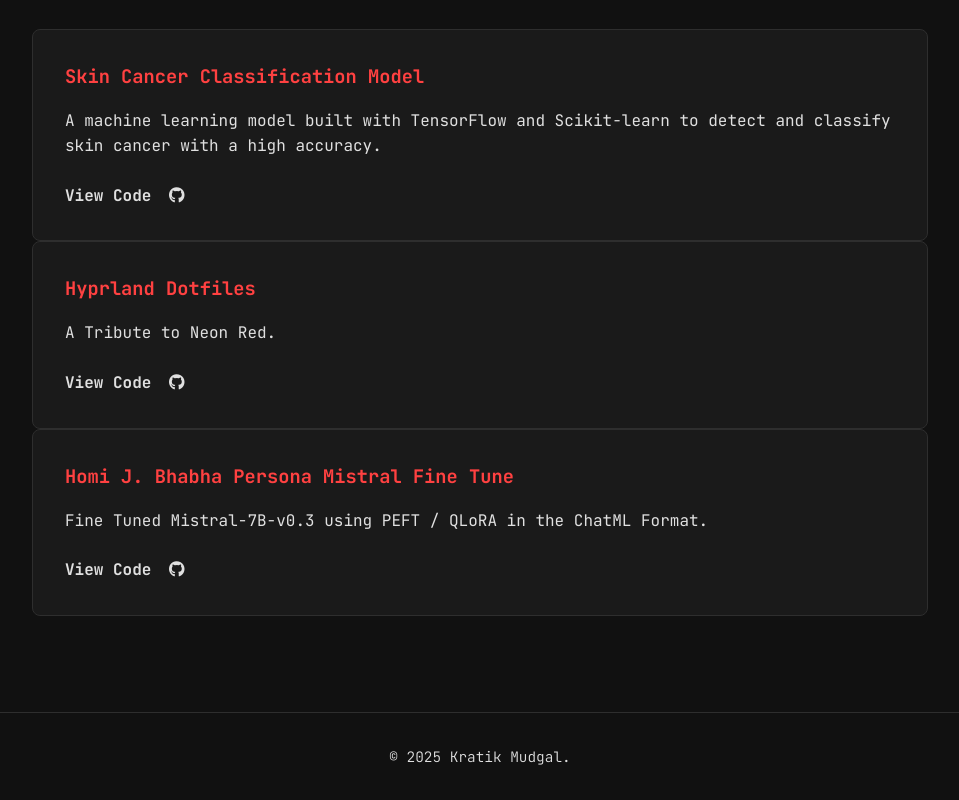
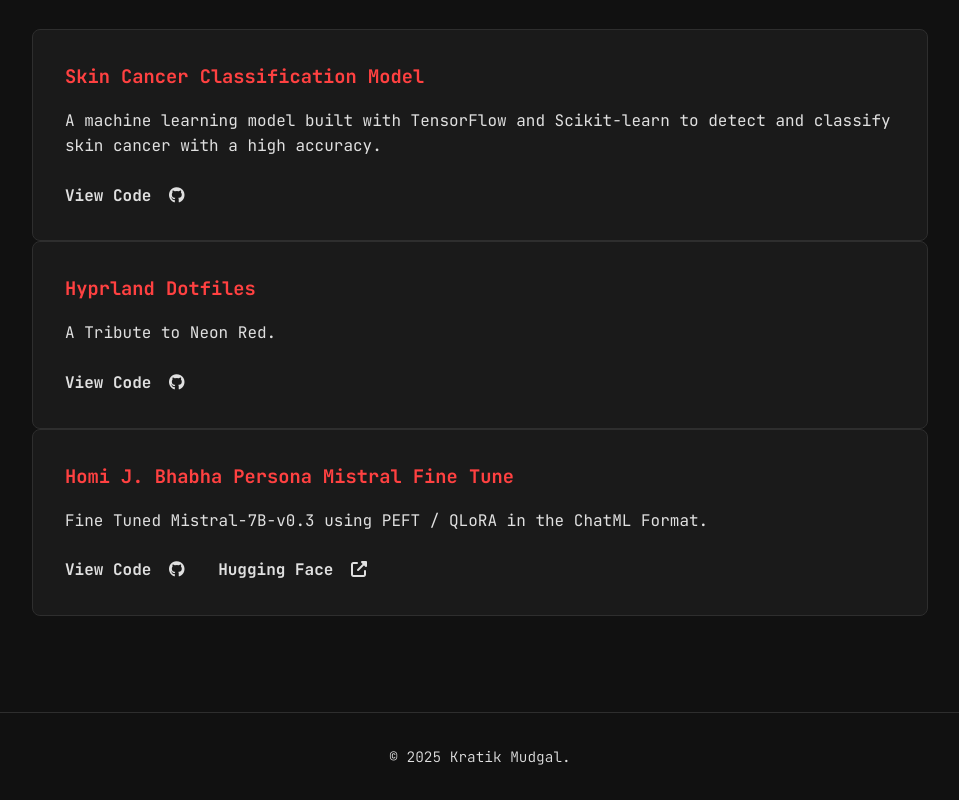
Before and after one commit to moonboyknm/moonboyknm.github.io, a plain HTML site: page index.html in a window 1280 px wide. Shown: the part 1848-2648 px from the top of the page, without its empty margins (160-1119 px from the left). Drawn offline with nearby package versions, Linux system fonts and the light colour scheme.

Commit message:
Hugging Face link added for HomiLLM

```diff
--- a/index.html
+++ b/index.html
@@ -81,6 +81,7 @@
                     <p>Fine Tuned Mistral-7B-v0.3 using PEFT / QLoRA in the ChatML Format.</p>
                     <div class="project-links">
                         <a href="https://github.com/moonboyknm/BhabhaMistralFineTune" target="_blank">View Code <i class="fab fa-github"></i></a>
+                        <a href="https://huggingface.co/moonboyknm/BhabhaLLM" target="_blank">Hugging Face <i class="fas fa-external-link-alt"></i></a>
                     </div>
                 </div>
             </div>
```
